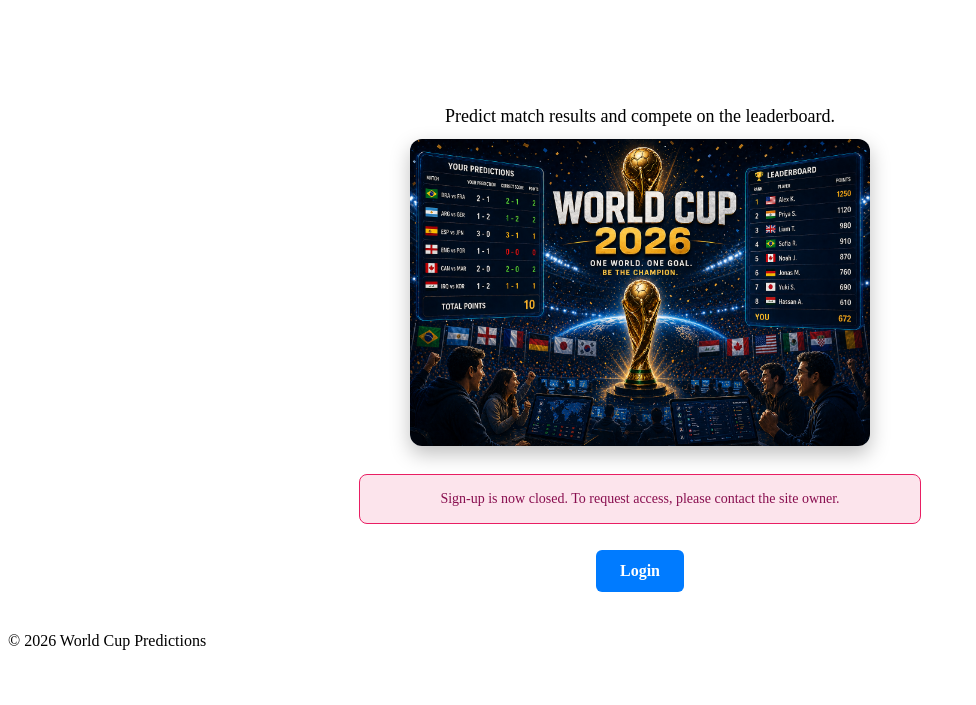
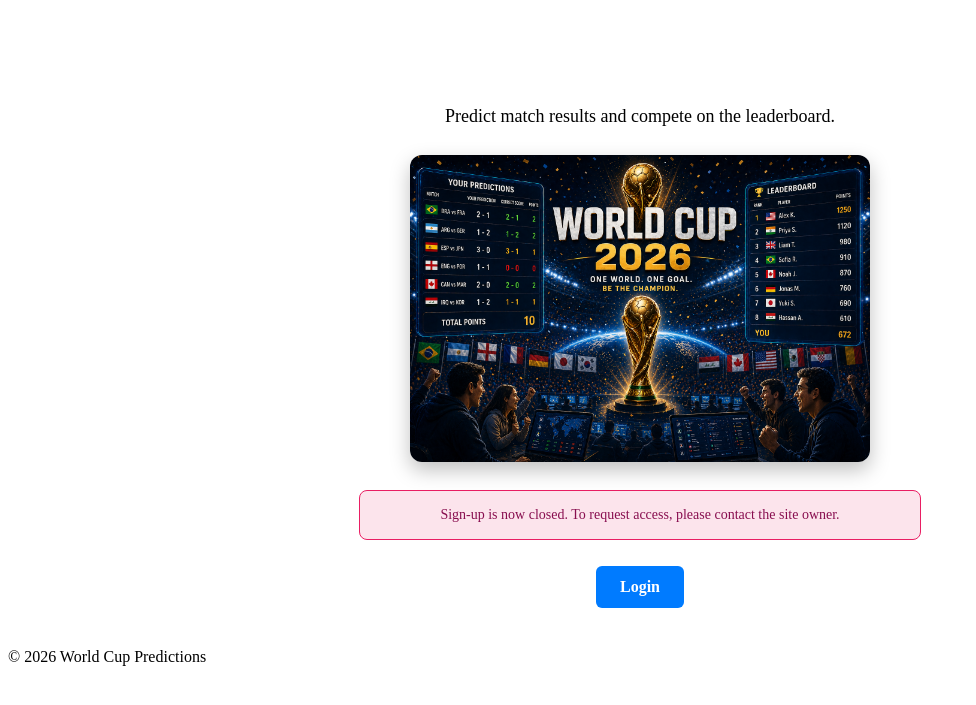
Before and after one commit to jalankmd/world_cup_prediction_website, a Flask app: page / in a window 1280 px wide. Shown: the part 50-755 px from the top of the page, without its empty margins (0-976 px from the left). Run offline with Flask 3, Linux system fonts and the light colour scheme.

Commit message:
add top margin gap between champion picks and hero image
Co-Authored-By: Claude Sonnet 4.6 <noreply@anthropic.com>

```diff
--- a/static/style.css
+++ b/static/style.css
@@ -94,7 +94,7 @@ main {
 }
 
 .home-hero-image-wrap {
-    margin: 0 auto 24px;
+    margin: 28px auto 24px;
     max-width: 460px;
 }
 
```
